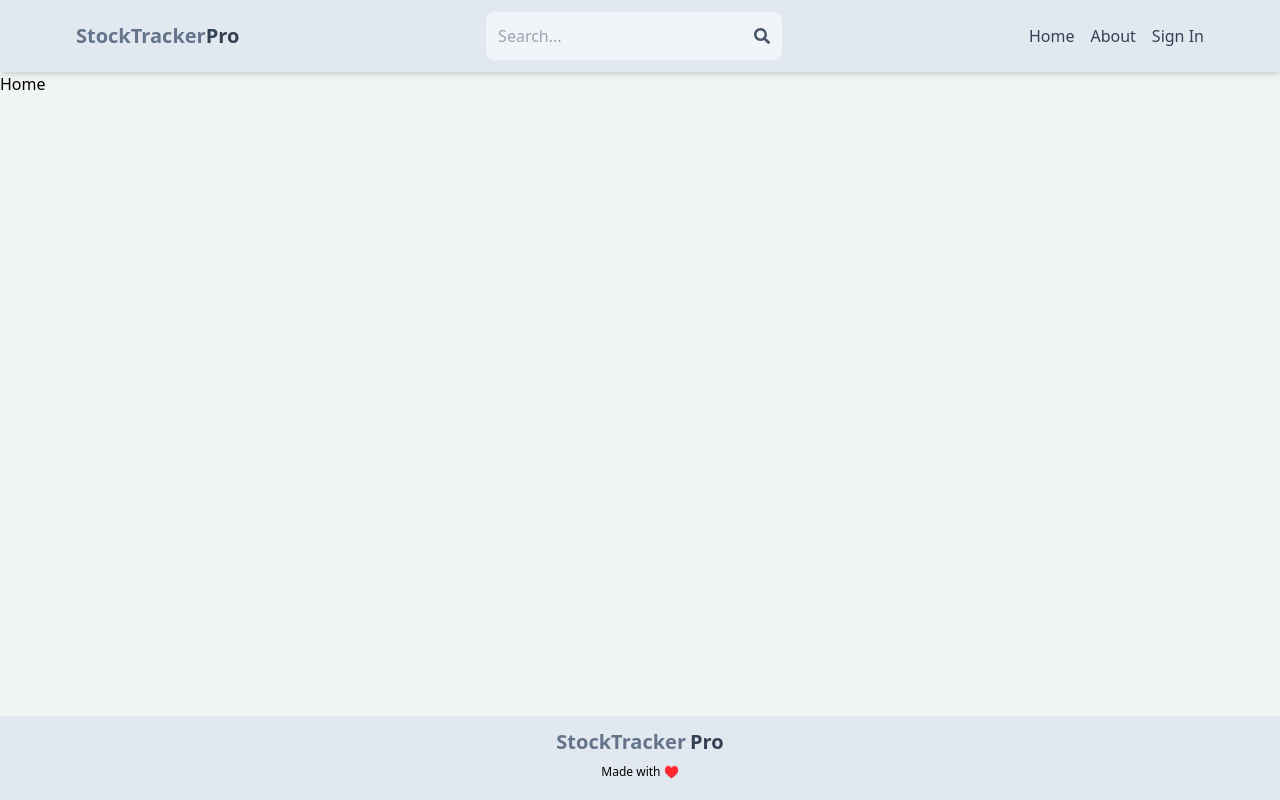
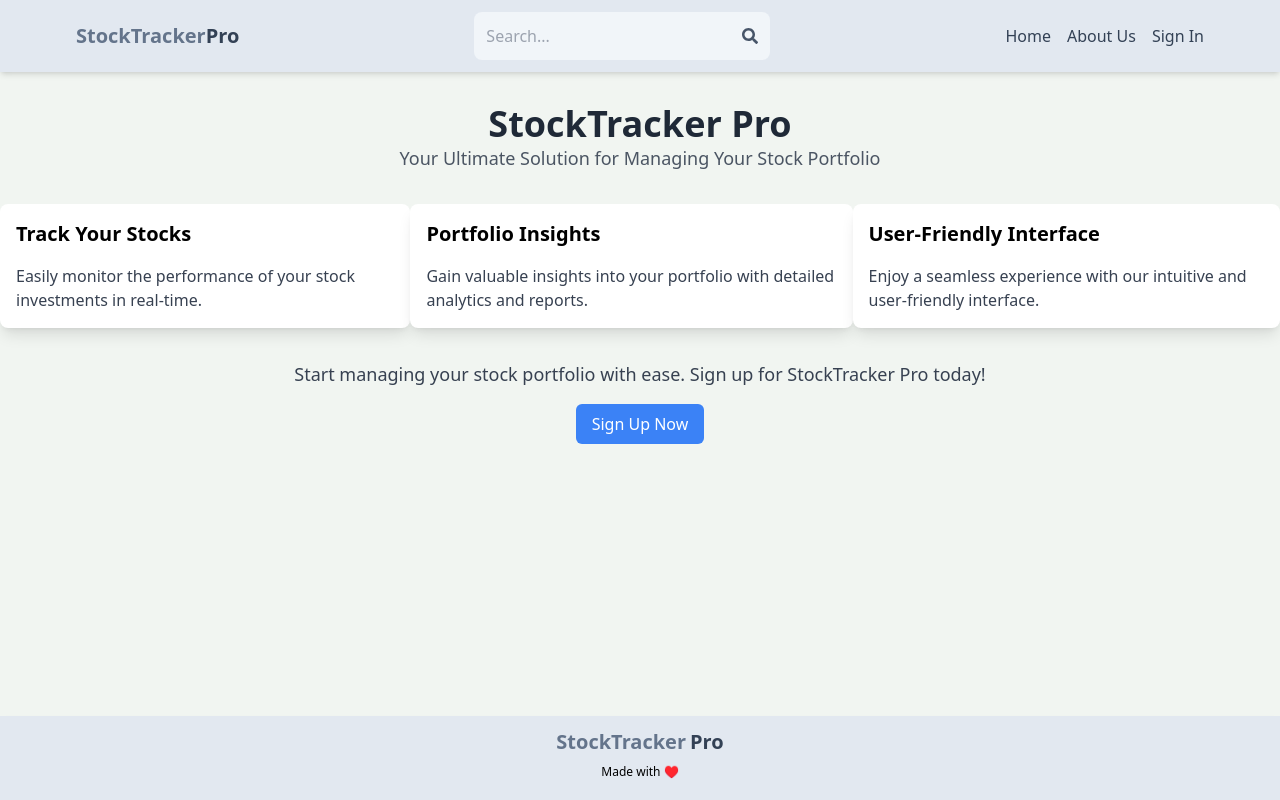
Before and after one commit to anisharma1/StockTrackerPro, a React (Vite) app in the folder client/: page / in a window 1280 px wide. Built offline with nearby package versions, Linux system fonts and the light colour scheme; no server answers.

Commit message:
update footer

```diff
--- a/client/src/components/Header.jsx
+++ b/client/src/components/Header.jsx
@@ -30,7 +30,7 @@ export default function Header() {
 					</Link>
 					<Link to="/about">
 						<li className="hidden sm:inline text-slate-700 hover:underline">
-							About
+							About Us
 						</li>
 					</Link>
 					<Link to="/profile">
--- a/client/src/pages/Home.jsx
+++ b/client/src/pages/Home.jsx
@@ -1,7 +1,62 @@
 import React from "react";
 
-function Home() {
-	return <div>Home</div>;
-}
+const HomePage = () => {
+	return (
+		<div className="container mx-auto mt-8">
+			<Header />
+			<Features />
+			<SignupSection />
+		</div>
+	);
+};
 
-export default Home;
+const Header = () => (
+	<header className="text-center mb-8">
+		<h1 className="text-4xl font-bold text-gray-800">StockTracker Pro</h1>
+		<p className="text-lg text-gray-600">
+			Your Ultimate Solution for Managing Your Stock Portfolio
+		</p>
+	</header>
+);
+
+const Features = () => (
+	<section className="flex justify-around">
+		<FeatureCard
+			title="Track Your Stocks"
+			description="Easily monitor the performance of your stock investments in real-time."
+		/>
+		<FeatureCard
+			title="Portfolio Insights"
+			description="Gain valuable insights into your portfolio with detailed analytics and reports."
+		/>
+		<FeatureCard
+			title="User-Friendly Interface"
+			description="Enjoy a seamless experience with our intuitive and user-friendly interface."
+		/>
+	</section>
+);
+
+const FeatureCard = ({ title, description }) => (
+	<div className="max-w-md p-4 bg-white shadow-lg rounded-lg">
+		<h2 className="text-xl font-bold mb-4">{title}</h2>
+		<p className="text-gray-700">{description}</p>
+	</div>
+);
+
+const SignupSection = () => (
+	<section className="mt-8 text-center">
+		<p className="text-lg text-gray-700">
+			Start managing your stock portfolio with ease. Sign up for StockTracker
+			Pro today!
+		</p>
+		<button className="bg-blue-500 text-white px-4 py-2 mt-4 rounded-md">
+			Sign Up Now
+		</button>
+	</section>
+);
+
+const Footer = () => (
+	<footer className="mt-8 text-center text-gray-600"></footer>
+);
+
+export default HomePage;
```
